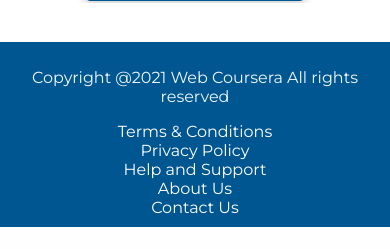
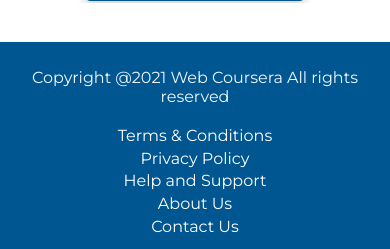
Before and after one commit to haneemem/web-coursera, a PHP site: template views/index.html in a window 390 px wide; the page is wider, and only the part inside the window is pictured. Shown: the part 2448-2697 px from the top of that part. Before the commit the page ends 2675 px from the top of that part, so only its background shows below. Run offline with PHP 8.4, Linux system fonts and the light colour scheme; the template is opened without the code that fills it, so the values that code supplies are empty.

Commit message:
footer style updated

```diff
--- a/style/style.css
+++ b/style/style.css
@@ -150,13 +150,6 @@ ul {
     flex-wrap: wrap;
 }
 
-footer {
-    text-align: center;
-    padding: 10px;
-    background-color: #005691;
-    text-decoration: none;
-    color: aliceblue;
-}
 a {
     text-decoration: none;
     color: white;
@@ -170,3 +163,35 @@ a {
     font-weight: 600;
     font-size: 2rem;
 }
+
+/****** Footer Section ********/
+
+footer {
+    text-align: center;
+    padding: 10px;
+    background-color: #005691;
+    text-decoration: none;
+    color: aliceblue;
+}
+
+.footer-box {
+    display : flex;
+    justify-content: space-around;
+    align-items: baseline;
+}
+
+.footer-box div a:hover {
+	color: #b8cce2;
+}
+
+@media(max-width: 600px) {
+    .footer-box {
+      /* On small screens, we are no longer using row direction but column */
+      flex-direction: column;
+    }
+
+    .footer-box div {
+        margin : 0 auto 1% auto;
+    }
+  }
+/********************************/
```
